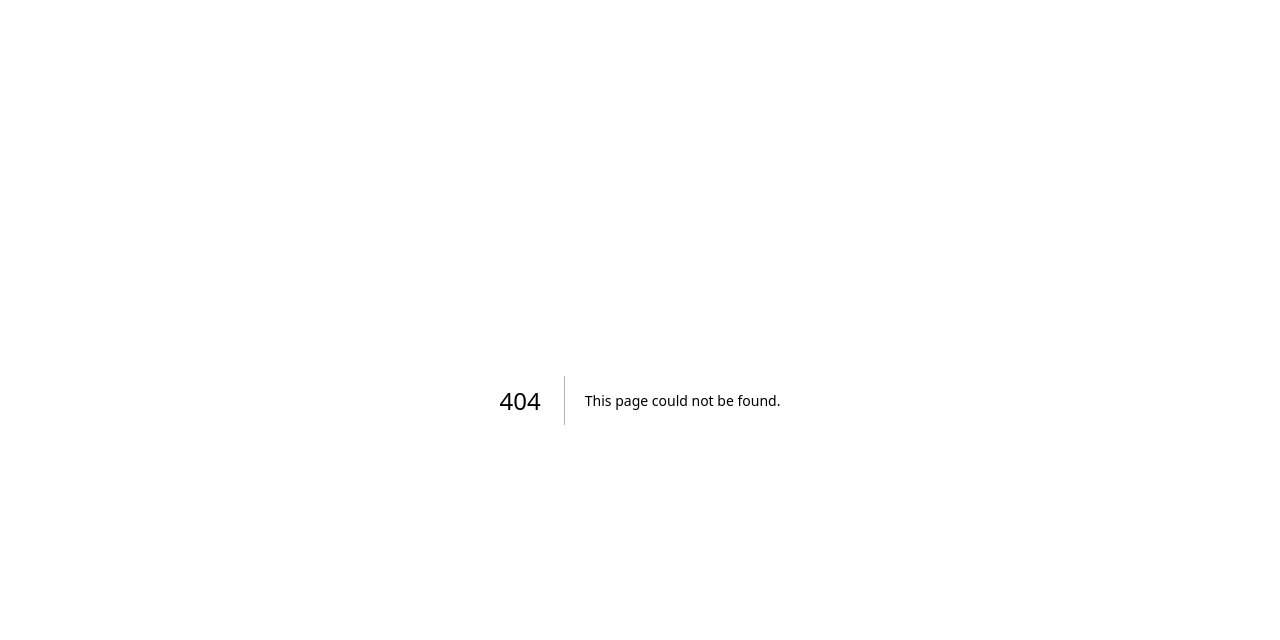
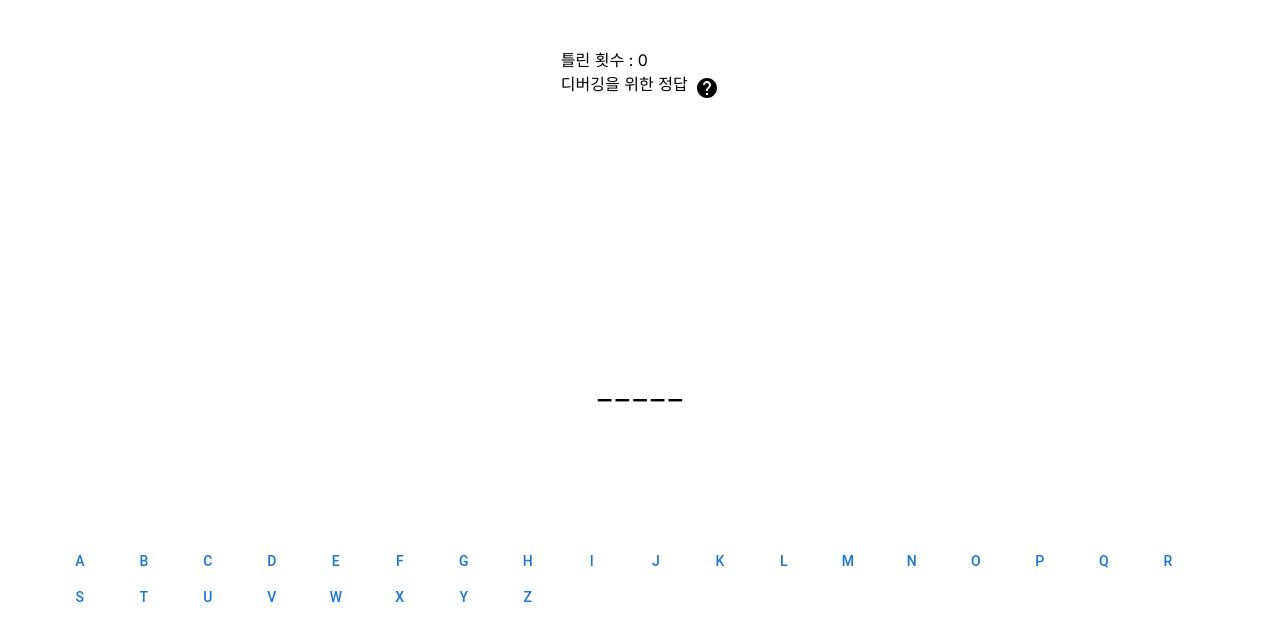
Before and after one commit to 888pocket/hanghae_plus_hangman, a Next.js app: page /play/1 in a window 1280 px wide. Before the commit this address had no page. Shown: the top 640 px of the page. Built offline with nearby package versions, Linux system fonts and the light colour scheme.

Commit message:
기본 기능

```diff
--- a/package.json
+++ b/package.json
@@ -9,8 +9,13 @@
     "lint": "next lint"
   },
   "dependencies": {
+    "@emotion/react": "^11.11.1",
+    "@emotion/styled": "^11.11.0",
+    "@mui/icons-material": "^5.14.11",
+    "@mui/material": "^5.14.11",
     "@vercel/analytics": "^1.0.2",
     "next": "latest",
+    "openai": "^4.11.0",
     "react": "latest",
     "react-dom": "latest"
   },
--- a/src/app/globals.css
+++ b/src/app/globals.css
@@ -2,7 +2,7 @@
 @tailwind components;
 @tailwind utilities;
 
-:root {
+/* :root {
   --foreground-rgb: 0, 0, 0;
   --background-start-rgb: 214, 219, 220;
   --background-end-rgb: 255, 255, 255;
@@ -24,4 +24,4 @@ body {
       rgb(var(--background-end-rgb))
     )
     rgb(var(--background-start-rgb));
-}
+} */
--- a/src/app/page.tsx
+++ b/src/app/page.tsx
@@ -1,113 +1,43 @@
-import Image from "next/image";
-import { Analytics } from "@vercel/analytics/react";
+"use client";
+
+import { categories } from "@/constants/categories";
+import CategoryButton from "@/components/main/CategoryButton";
+import StartButton from "@/components/main/StartButton";
+import { useState } from "react";
+import { useRouter } from "next/navigation";
 
 export default function Home() {
+  const router = useRouter();
+  const [selectedCategory, setSelectedCategory] = useState("");
+
+  const onClick = (mode: "single" | "multi") => {
+    // eslint-disable-next-line react-hooks/rules-of-hooks
+    router.push(`/play/${mode}?category=${selectedCategory}`);
+  };
+
   return (
-    <main className="flex min-h-screen flex-col items-center justify-between p-24">
-      <div className="z-10 max-w-5xl w-full items-center justify-between font-mono text-sm lg:flex">
-        <p className="fixed left-0 top-0 flex w-full justify-center border-b border-gray-300 bg-gradient-to-b from-zinc-200 pb-6 pt-8 backdrop-blur-2xl dark:border-neutral-800 dark:bg-zinc-800/30 dark:from-inherit lg:static lg:w-auto  lg:rounded-xl lg:border lg:bg-gray-200 lg:p-4 lg:dark:bg-zinc-800/30">
-          Get started by editing&nbsp;
-          <code className="font-mono font-bold">src/app/page.tsx</code>
-        </p>
-        <div className="fixed bottom-0 left-0 flex h-48 w-full items-end justify-center bg-gradient-to-t from-white via-white dark:from-black dark:via-black lg:static lg:h-auto lg:w-auto lg:bg-none">
-          <a
-            className="pointer-events-none flex place-items-center gap-2 p-8 lg:pointer-events-auto lg:p-0"
-            href="https://vercel.com?utm_source=create-next-app&utm_medium=appdir-template&utm_campaign=create-next-app"
-            target="_blank"
-            rel="noopener noreferrer"
-          >
-            By{" "}
-            <Image
-              src="/vercel.svg"
-              alt="Vercel Logo"
-              className="dark:invert"
-              width={100}
-              height={24}
-              priority
-            />
-          </a>
-        </div>
+    <main className="flex min-h-screen flex-col items-center justify-between p-12 lg:p-24">
+      <div className="grid grid-cols-2 lg:grid-cols-8 gap-2">
+        {categories.map((category) => (
+          // eslint-disable-next-line react/jsx-key
+          <CategoryButton
+            category={category}
+            selected={category == selectedCategory}
+            onClick={setSelectedCategory}
+          />
+        ))}
       </div>
-
-      <div className="relative flex place-items-center before:absolute before:h-[300px] before:w-[480px] before:-translate-x-1/2 before:rounded-full before:bg-gradient-radial before:from-white before:to-transparent before:blur-2xl before:content-[''] after:absolute after:-z-20 after:h-[180px] after:w-[240px] after:translate-x-1/3 after:bg-gradient-conic after:from-sky-200 after:via-blue-200 after:blur-2xl after:content-[''] before:dark:bg-gradient-to-br before:dark:from-transparent before:dark:to-blue-700 before:dark:opacity-10 after:dark:from-sky-900 after:dark:via-[#0141ff] after:dark:opacity-40 before:lg:h-[360px] z-[-1]">
-        <Image
-          className="relative dark:drop-shadow-[0_0_0.3rem_#ffffff70] dark:invert"
-          src="/next.svg"
-          alt="Next.js Logo"
-          width={180}
-          height={37}
-          priority
+      <div className="flex gap-4">
+        <StartButton
+          disabled={selectedCategory == ""}
+          category={"1인 Play"}
+          onClick={() => onClick("single")}
         />
-      </div>
-
-      <div className="mb-32 grid text-center lg:max-w-5xl lg:w-full lg:mb-0 lg:grid-cols-4 lg:text-left">
-        <a
-          href="https://nextjs.org/docs?utm_source=create-next-app&utm_medium=appdir-template&utm_campaign=create-next-app"
-          className="group rounded-lg border border-transparent px-5 py-4 transition-colors hover:border-gray-300 hover:bg-gray-100 hover:dark:border-neutral-700 hover:dark:bg-neutral-800/30"
-          target="_blank"
-          rel="noopener noreferrer"
-        >
-          <h2 className={`mb-3 text-2xl font-semibold`}>
-            Docs{" "}
-            <span className="inline-block transition-transform group-hover:translate-x-1 motion-reduce:transform-none">
-              -&gt;
-            </span>
-          </h2>
-          <p className={`m-0 max-w-[30ch] text-sm opacity-50`}>
-            Find in-depth information about Next.js features and API.
-          </p>
-        </a>
-
-        <a
-          href="https://nextjs.org/learn?utm_source=create-next-app&utm_medium=appdir-template-tw&utm_campaign=create-next-app"
-          className="group rounded-lg border border-transparent px-5 py-4 transition-colors hover:border-gray-300 hover:bg-gray-100 hover:dark:border-neutral-700 hover:dark:bg-neutral-800/30"
-          target="_blank"
-          rel="noopener noreferrer"
-        >
-          <h2 className={`mb-3 text-2xl font-semibold`}>
-            Learn{" "}
-            <span className="inline-block transition-transform group-hover:translate-x-1 motion-reduce:transform-none">
-              -&gt;
-            </span>
-          </h2>
-          <p className={`m-0 max-w-[30ch] text-sm opacity-50`}>
-            Learn about Next.js in an interactive course with&nbsp;quizzes!
-          </p>
-        </a>
-
-        <a
-          href="https://vercel.com/templates?framework=next.js&utm_source=create-next-app&utm_medium=appdir-template&utm_campaign=create-next-app"
-          className="group rounded-lg border border-transparent px-5 py-4 transition-colors hover:border-gray-300 hover:bg-gray-100 hover:dark:border-neutral-700 hover:dark:bg-neutral-800/30"
-          target="_blank"
-          rel="noopener noreferrer"
-        >
-          <h2 className={`mb-3 text-2xl font-semibold`}>
-            Templates{" "}
-            <span className="inline-block transition-transform group-hover:translate-x-1 motion-reduce:transform-none">
-              -&gt;
-            </span>
-          </h2>
-          <p className={`m-0 max-w-[30ch] text-sm opacity-50`}>
-            Explore the Next.js 13 playground.
-          </p>
-        </a>
-
-        <a
-          href="https://vercel.com/new?utm_source=create-next-app&utm_medium=appdir-template&utm_campaign=create-next-app"
-          className="group rounded-lg border border-transparent px-5 py-4 transition-colors hover:border-gray-300 hover:bg-gray-100 hover:dark:border-neutral-700 hover:dark:bg-neutral-800/30"
-          target="_blank"
-          rel="noopener noreferrer"
-        >
-          <h2 className={`mb-3 text-2xl font-semibold`}>
-            Deploy{" "}
-            <span className="inline-block transition-transform group-hover:translate-x-1 motion-reduce:transform-none">
-              -&gt;
-            </span>
-          </h2>
-          <p className={`m-0 max-w-[30ch] text-sm opacity-50`}>
-            Instantly deploy your Next.js site to a shareable URL with Vercel.
-          </p>
-        </a>
+        <StartButton
+          disabled={selectedCategory == ""}
+          category={"2인 Play"}
+          onClick={() => onClick("multi")}
+        />
       </div>
     </main>
   );
--- /dev/null
+++ b/src/app/play/[mode]/page.tsx
@@ -0,0 +1,157 @@
+"use client";
+
+import { getQuery } from "@/util/util";
+import { Help } from "@mui/icons-material";
+import { Backdrop, Button, CircularProgress, Tooltip } from "@mui/material";
+import { usePathname, useRouter, useSearchParams } from "next/navigation";
+import { useEffect, useState } from "react";
+
+const alphabets = [
+  "A",
+  "B",
+  "C",
+  "D",
+  "E",
+  "F",
+  "G",
+  "H",
+  "I",
+  "J",
+  "K",
+  "L",
+  "M",
+  "N",
+  "O",
+  "P",
+  "Q",
+  "R",
+  "S",
+  "T",
+  "U",
+  "V",
+  "W",
+  "X",
+  "Y",
+  "Z",
+];
+
+export default function Play() {
+  const router = useRouter();
+  const mode = getQuery(usePathname());
+  const searchParams = useSearchParams();
+  const category = searchParams.get("category") || "all";
+  console.log(category);
+
+  const [selected, setSeleted] = useState([] as string[]);
+  const [wrong, setWrong] = useState([] as string[]);
+  const [right, setRight] = useState([] as string[]);
+  const [answerChar, setAnswerChar] = useState([] as string[]);
+  const [toggleBackDrop, setToggleBackDrop] = useState(true);
+
+  const answer = "APPLE";
+
+  useEffect(() => {
+    const temp: string[] = [];
+    for (let i = 0; i < answer.length; i++) {
+      temp.push(answer.charAt(i));
+    }
+    setAnswerChar(temp);
+    setToggleBackDrop(false);
+  }, []);
+
+  const onClick = (alphabet: string) => {
+    setSeleted([...selected, alphabet]);
+    if (answerChar.indexOf(alphabet) > -1) {
+      // 정답
+      setRight([...right, alphabet]);
+    } else {
+      // 오답
+      setWrong([...wrong, alphabet]);
+    }
+  };
+
+  useEffect(() => {
+    if (wrong.length >= 8) {
+      alert("실패!");
+    }
+    if (
+      answerChar.length > 0 &&
+      answerChar.filter((answer) => right.indexOf(answer) < 0).length < 1
+    ) {
+      alert("성공!");
+    }
+  }, [selected]);
+
+  return (
+    <div className="flex min-h-screen flex-col items-center justify-between p-4 lg:p-12">
+      <Backdrop
+        sx={{ color: "#fff", zIndex: (theme) => theme.zIndex.drawer + 1 }}
+        open={toggleBackDrop}
+      >
+        <CircularProgress color="inherit" />
+      </Backdrop>
+      <div className="dashboard-section flex-row lg:flex-col justify-between">
+        <div>틀린 횟수 : {wrong.length}</div>
+        <div>
+          디버깅을 위한 정답{" "}
+          <Tooltip title={answer} sx={{ fontSize: "14px" }}>
+            <span
+              style={{
+                top: "2px",
+                marginLeft: "3px",
+                position: "relative",
+                cursor: "pointer",
+              }}
+            >
+              <Help />
+            </span>
+          </Tooltip>
+        </div>
+      </div>
+      <div className="image-section"></div>
+      <div className="answer-section flex gap-1 text-3xl">
+        {answerChar.map((answer) => (
+          <span key={answer}>{right.indexOf(answer) > -1 ? answer : "_"}</span>
+        ))}
+      </div>
+      <div className="alphabet-section">
+        {alphabets.map((alphabet, index) => (
+          <Button
+            key={index}
+            onClick={() => onClick(alphabet)}
+            disabled={
+              wrong.length >= 8 ||
+              (answerChar.length > 0 &&
+                answerChar.filter((answer) => right.indexOf(answer) < 0)
+                  .length < 1) ||
+              selected.indexOf(alphabet) > -1
+            }
+            className={
+              selected.indexOf(alphabet) < 0
+                ? ""
+                : wrong.indexOf(alphabet) > -1
+                ? "bg-red-100"
+                : "bg-blue-100"
+            }
+          >
+            {alphabet}
+          </Button>
+        ))}
+      </div>
+      {mode == "single" &&
+      (wrong.length >= 8 ||
+        (answerChar.length > 0 &&
+          answerChar.filter((answer) => right.indexOf(answer) < 0).length <
+            1)) ? (
+        <div>
+          <div className="flex gap-4">
+            <Button onClick={() => router.push("/")}>처음으로</Button>
+            <Button>다시하기</Button>
+          </div>
+        </div>
+      ) : (
+        <div></div>
+      )}
+    </div>
+  );
+}
--- /dev/null
+++ b/src/components/main/CategoryButton.tsx
@@ -0,0 +1,24 @@
+export default function CategoryButton({
+  category,
+  selected,
+  onClick,
+}: {
+  category: string;
+  selected: boolean;
+  onClick: any;
+}) {
+  return (
+    <button
+      className={
+        selected
+          ? "py-2 px-4 font-semibold rounded-lg shadow-md text-white bg-blue-500"
+          : "py-2 px-4 font-semibold rounded-lg shadow-md text-white bg-green-500 hover:bg-green-700"
+      }
+      onClick={() => {
+        onClick(category);
+      }}
+    >
+      {category}
+    </button>
+  );
+}
--- /dev/null
+++ b/src/components/main/StartButton.tsx
@@ -0,0 +1,23 @@
+export default function StartButton({
+  disabled,
+  category,
+  onClick,
+}: {
+  disabled: boolean;
+  category: string;
+  onClick: any;
+}) {
+  return (
+    <button
+      className={
+        disabled
+          ? ""
+          : "py-2 px-4 font-semibold rounded-lg shadow-md text-white bg-green-500 hover:bg-green-700"
+      }
+      disabled={disabled}
+      onClick={onClick}
+    >
+      {category}
+    </button>
+  );
+}
--- /dev/null
+++ b/src/constants/categories.ts
@@ -0,0 +1,9 @@
+export const categories = [
+  "fruit",
+  "animal",
+  "color",
+  "furniture",
+  "country",
+  "game",
+  "food",
+];
--- /dev/null
+++ b/src/util/util.ts
@@ -0,0 +1,4 @@
+export function getQuery(path: string) {
+  const fragment = path.split("/");
+  return fragment[fragment.length - 1];
+}
```
Also changed, not shown: 1 other file (tests, documents, lock files or other folders).
